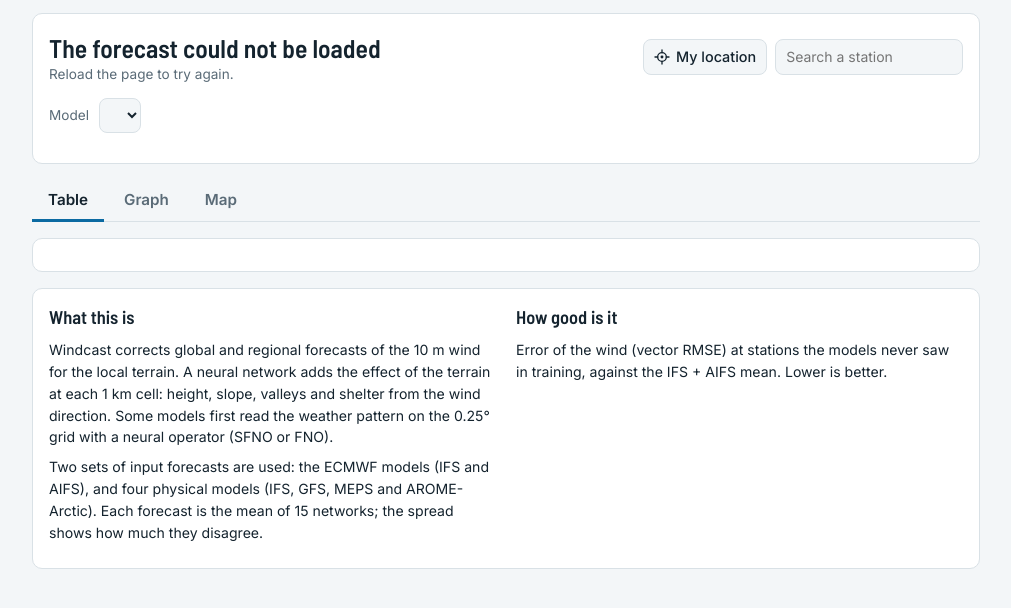
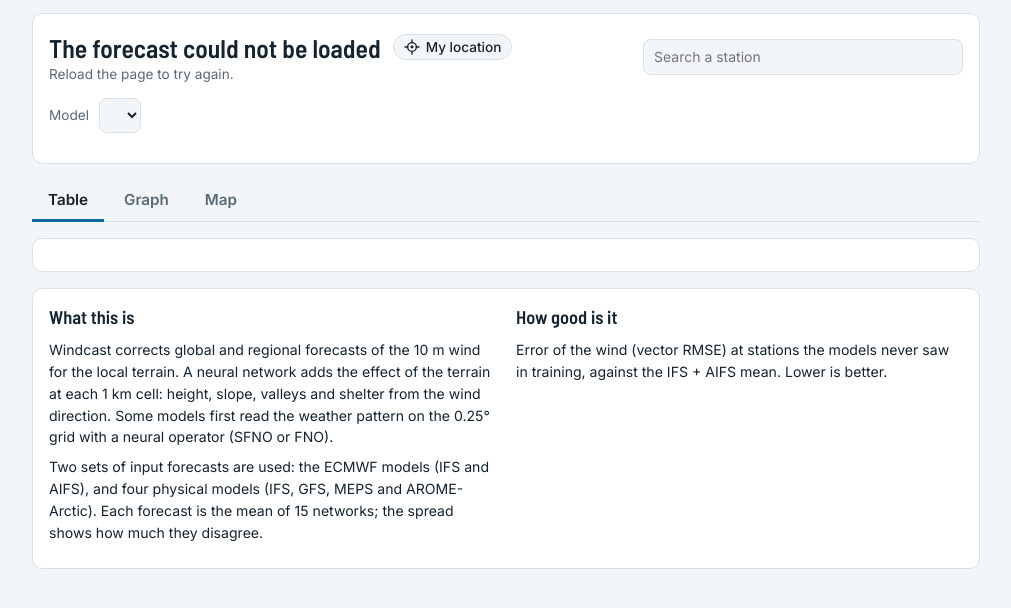
Before and after one commit to chensy618/windcast, a website: page web/site/index.html in a window 1280 px wide. Shown: the part 66-674 px from the top of the page, without its empty margins (134-1145 px from the left). Drawn offline with Linux system fonts and the light colour scheme; no server answers.

Commit message:
web: location button next to the place name
Co-Authored-By: Claude Opus 5.5 <noreply@anthropic.com>

```diff
--- a/web/site/index.html
+++ b/web/site/index.html
@@ -8,7 +8,7 @@
 <meta name="description" content="10 m wind forecast for Northern Norway: global and regional forecasts corrected for terrain by neural networks.">
 <link rel="preconnect" href="https://fonts.googleapis.com">
 <link rel="stylesheet" href="https://fonts.googleapis.com/css2?family=Barlow+Semi+Condensed:wght@500;600;700&family=Inter:wght@400;500;600&display=swap">
-<link rel="stylesheet" href="style.css?v=2">
+<link rel="stylesheet" href="style.css?v=3">
 </head>
 <body>
 <div class="wrap">
@@ -23,19 +23,21 @@
   <section class="loc" aria-label="Location">
     <div class="loc-top">
       <div class="loc-title">
-        <h2 id="loc-name">Loading…</h2>
+        <div class="name-row">
+          <h2 id="loc-name">Loading…</h2>
+          <button type="button" id="locate" class="locate" aria-label="Use my location" title="Use my location">
+            <svg width="16" height="16" viewBox="0 0 24 24" aria-hidden="true"><circle cx="12" cy="12" r="6.5" fill="none" stroke="currentColor" stroke-width="2"/><circle cx="12" cy="12" r="2.2" fill="currentColor"/><path d="M12 1.5v4M12 18.5v4M1.5 12h4M18.5 12h4" stroke="currentColor" stroke-width="2" stroke-linecap="round"/></svg>
+            <span>My location</span>
+          </button>
+        </div>
         <div class="sub" id="loc-sub"></div>
         <div class="warn" id="loc-warn" hidden></div>
+        <div class="sub locate-msg" id="locate-msg" role="status" hidden></div>
       </div>
       <div class="search">
-        <button type="button" id="locate" class="locate" aria-label="Use my location" title="Use my location">
-          <svg width="16" height="16" viewBox="0 0 24 24" aria-hidden="true"><circle cx="12" cy="12" r="6.5" fill="none" stroke="currentColor" stroke-width="2"/><circle cx="12" cy="12" r="2.2" fill="currentColor"/><path d="M12 1.5v4M12 18.5v4M1.5 12h4M18.5 12h4" stroke="currentColor" stroke-width="2" stroke-linecap="round"/></svg>
-          <span>My location</span>
-        </button>
         <input id="q" list="stations" placeholder="Search a station" autocomplete="off" aria-label="Search a station">
         <datalist id="stations"></datalist>
       </div>
-      <div class="sub locate-msg" id="locate-msg" role="status" hidden></div>
     </div>
     <div class="model-pick">
       <label for="model">Model</label>
--- a/web/site/style.css
+++ b/web/site/style.css
@@ -43,15 +43,15 @@ select:focus-visible, input:focus-visible, button:focus-visible { outline: 2px s
 .sub { color: var(--muted); font-size: .85rem; }
 .search { display: flex; min-width: 0; flex: 0 1 320px; }
 .search input { flex: 1; min-width: 0; }
-.search { gap: 8px; }
-.locate { display: inline-flex; align-items: center; gap: 6px; flex: none; font: 500 .9rem var(--font-body); color: var(--fg); background: var(--bg); border: 1px solid var(--line); border-radius: 8px; padding: 7px 10px; cursor: pointer; }
+.locate { display: inline-flex; align-items: center; gap: 6px; flex: none; font: 500 .85rem var(--font-body); color: var(--fg); background: var(--bg); border: 1px solid var(--line); border-radius: 999px; padding: 4px 10px; cursor: pointer; }
 .locate:hover { border-color: var(--accent); color: var(--accent); }
 .locate svg { width: 16px; height: 16px; }
 .locate[aria-busy="true"] svg { animation: locate-spin 1s linear infinite; }
 @keyframes locate-spin { to { transform: rotate(360deg); } }
 @media (prefers-reduced-motion: reduce) { .locate[aria-busy="true"] svg { animation: none; opacity: .5; } }
-.locate-msg { flex-basis: 100%; text-align: right; }
-@media (max-width: 480px) { .locate span { display: none; } .locate-msg { text-align: left; } }
+.name-row { display: flex; flex-wrap: wrap; align-items: center; gap: 6px 12px; }
+.locate-msg { margin-top: 4px; }
+@media (max-width: 480px) { .locate span { display: none; } }
 .model-pick { display: flex; flex-wrap: wrap; gap: 6px 10px; align-items: center; }
 .model-pick select { flex: 0 1 auto; min-width: 0; max-width: 100%; font-weight: 600; }
 .model-note { color: var(--muted); font-size: .82rem; }
```
